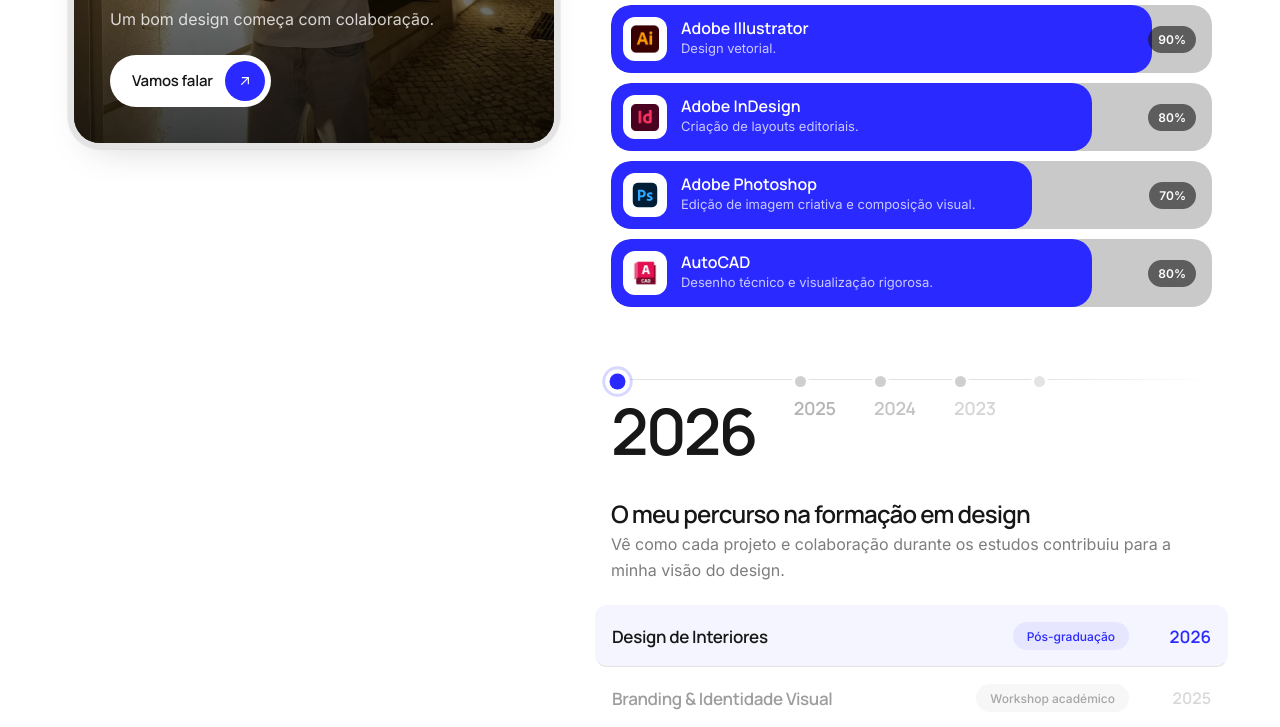
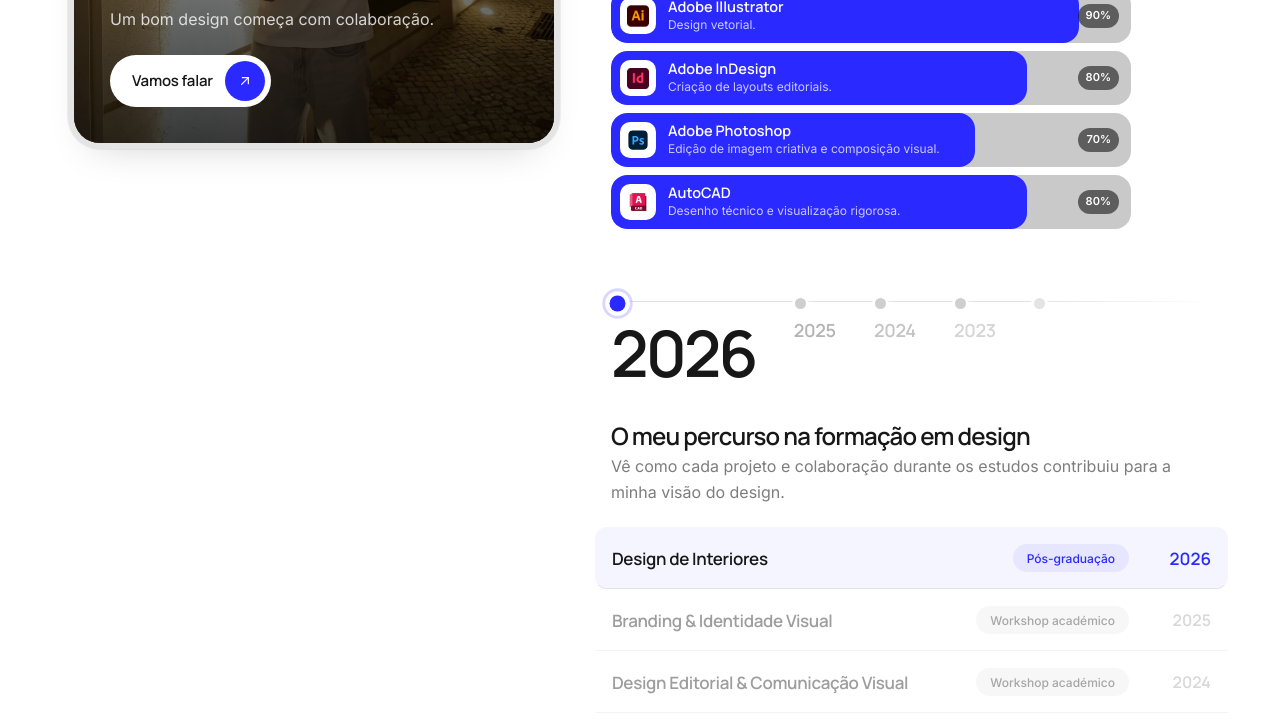
Before and after one commit to Skies333/dinis-cardoso, a plain HTML site: page index.html in a window 1280 px wide. Shown: the part 3633-4360 px from the top of the page. Drawn offline with Linux system fonts and the light colour scheme; animation ran at ten frames a second.

Commit message:
Ferramentas mais compactas
Co-Authored-By: Claude Opus 5.5 <noreply@anthropic.com>
Claude-Session: https://claude.ai/code/session_017ewHNcAXVDPRRYUgJkUYqb

```diff
--- a/assets/css/style.css
+++ b/assets/css/style.css
@@ -1120,3 +1120,13 @@ html{scrollbar-color:rgba(0,0,0,.16) #fff}
 @media (prefers-reduced-motion:reduce){.js .tl-arrow path,.js .beat-key .smile path{stroke-dashoffset:0}}
 .beat{height:auto}
 .beat-top{margin-bottom:22px;padding-bottom:0}
+
+/* Tools — compact */
+.tools{gap:8px;max-width:520px}
+.tool{height:54px;gap:12px;padding:0 12px 0 9px;border-radius:16px}
+.tool .fill{border-radius:16px}
+.tool .ti{width:36px;height:36px;border-radius:10px}
+.tool .ti img{width:22px;height:22px}
+.tool b{font-size:14.5px}
+.tool small{font-size:12px}
+.tool .pct{padding:3px 8px;font-size:11px}
```
